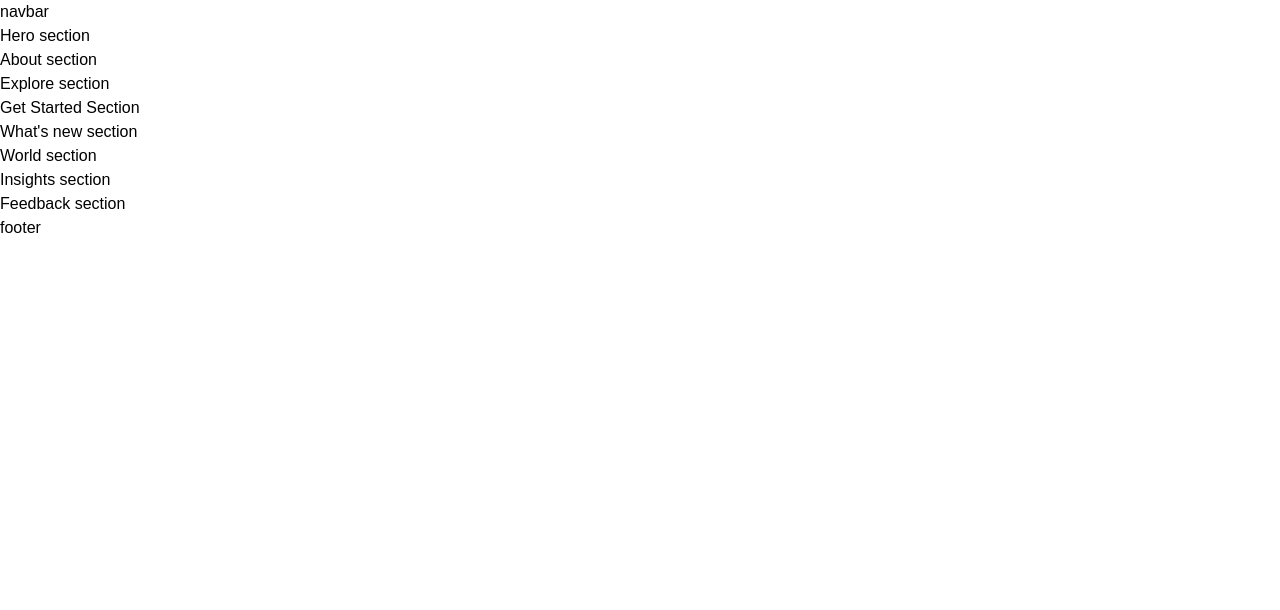
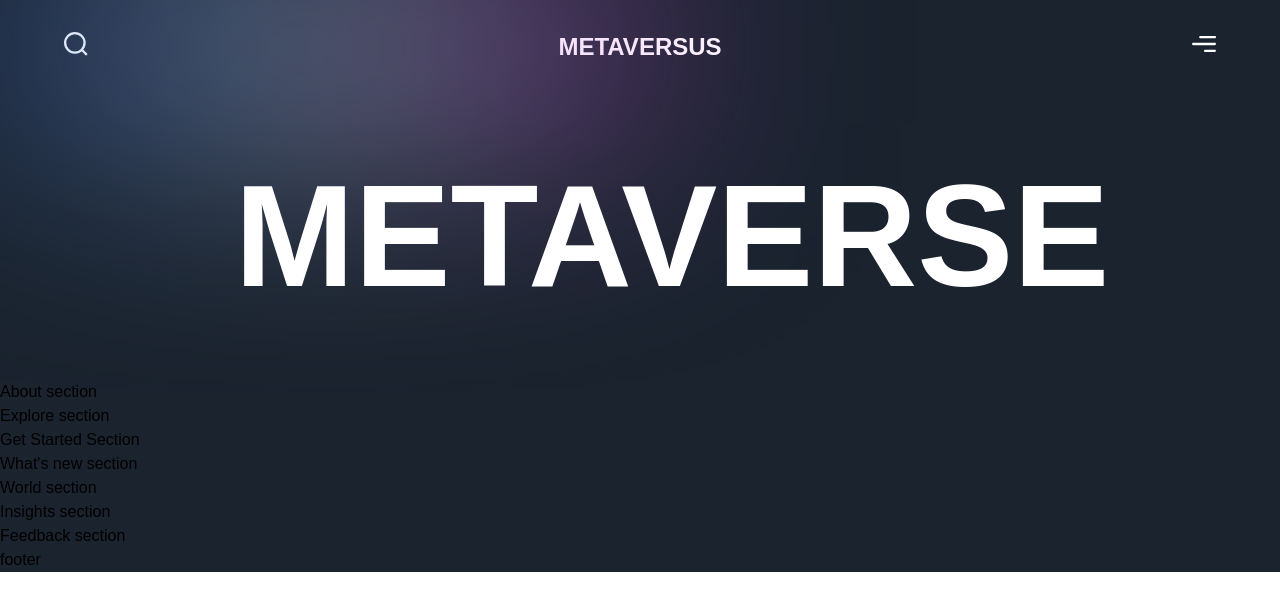
Before and after one commit to itzaRinna/JM_001, a Next.js app in the folder source/: page / in a window 1280 px wide. Shown: the top 610 px of the page. Built offline with nearby package versions, Linux system fonts and the light colour scheme; a web font is replaced by a local one.

Commit message:
done navbar now its hero time

```diff
--- a/source/app/page.js
+++ b/source/app/page.js
@@ -2,7 +2,7 @@
 import { About, Explore, Feedback, GetStarted, Hero, Insights, WhatsNew, World } from '../sections';
 
 const Page = () => (
-  <div>
+  <div className='bg-primary-black overflow-hidden'>
     <Navbar />
     <Hero />
     <About />
--- a/source/components/Navbar.jsx
+++ b/source/components/Navbar.jsx
@@ -1,9 +1,21 @@
 'use client';
 
+import { motion } from "framer-motion";
+
+import styles from '../styles';
+import {navVariants} from '../utils/motion';
+
 const Navbar = () => (
-  <nav>
-    navbar
-  </nav>
+  <motion.nav variants={navVariants}
+  initial="hidden" whileInView="show"
+  className={`${styles.xPaddings} py-8 relative`}>
+    <div className="absolute w-1/2 inset-0 gradient-01"/>
+    <div className={`${styles.innerWidth} mx-auto flex justify-between gap-8`}>
+    	<img src="/search.svg" alt="search" className="w-[24px] h-[24px] object-contain cursor-pointer"/>
+      <h2 className="font-extrabold text-white text-[24px] leading-[30px]">METAVERSUS</h2>
+      <img src="/menu.svg" alt="menu" className="w-[24px] h-[24px] object-contain cursor-pointer"/>
+    </div>
+  </motion.nav>
 );
 
 export default Navbar;
--- a/source/sections/Hero.jsx
+++ b/source/sections/Hero.jsx
@@ -1,8 +1,26 @@
 'use client';
 
+import { motion } from "framer-motion";
+
+import styles from '../styles';
+import { slideIn, staggerContainer, textVariant } from '../utils/motion';
+
 const Hero = () => (
-  <section>
-    Hero section
+  <section className={`${styles.yPaddings} sm:pl-16 pl-6`}>
+    <motion.div variants={staggerContainer} initial="hidden" whileInView="show"
+    viewport={{ once:false, amount: 0.25}}
+    className={`${styles.innerWidth} mx-auto flex flex-col`}>
+      <div className="flex flex-col relative justify-center items-center z-10">
+        <motion.h1 variants={textVariant(1.1)} className={`${styles.heroHeading} text-white`}>
+          Metaverse
+        </motion.h1>
+        <motion.h1 variants={textVariant(1.2)} className={`flex flex-row justify-center items-center`}>
+          <h1 className={styles.heroHeading}>
+
+          </h1>
+        </motion.h1>
+      </div>
+    </motion.div>
   </section>
 );
 
```
